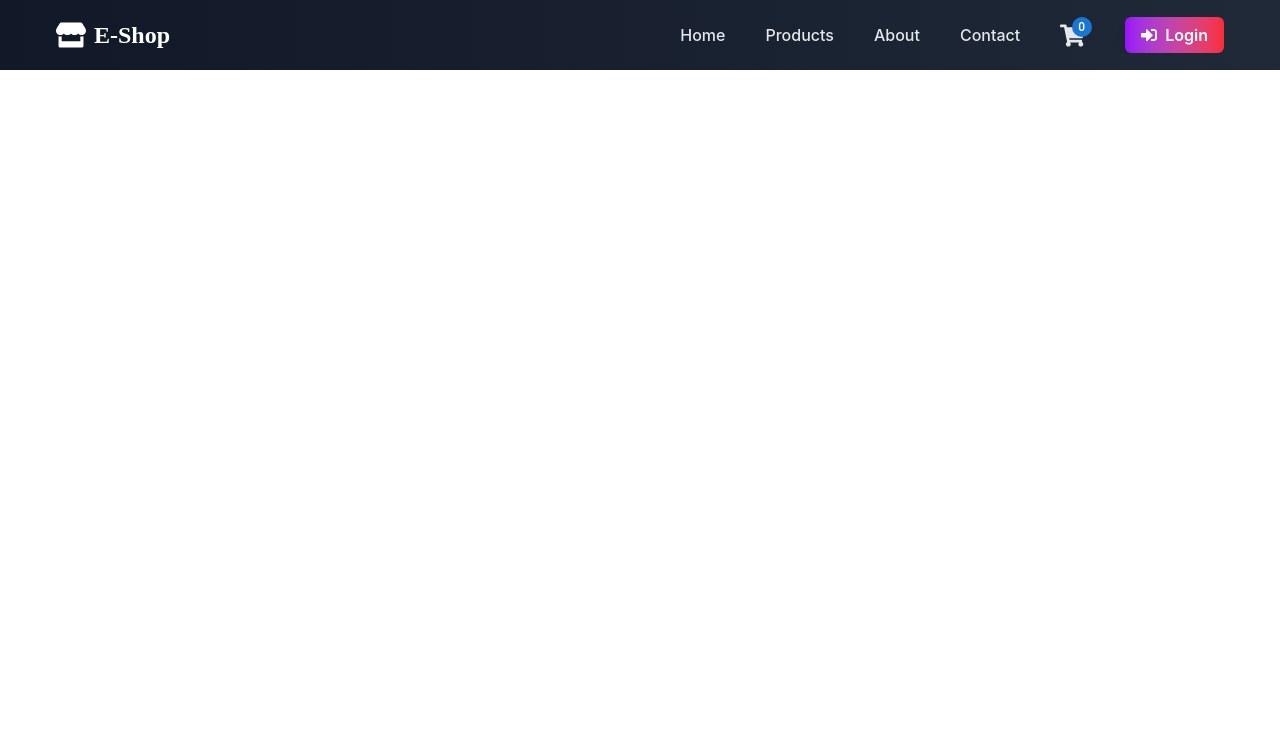
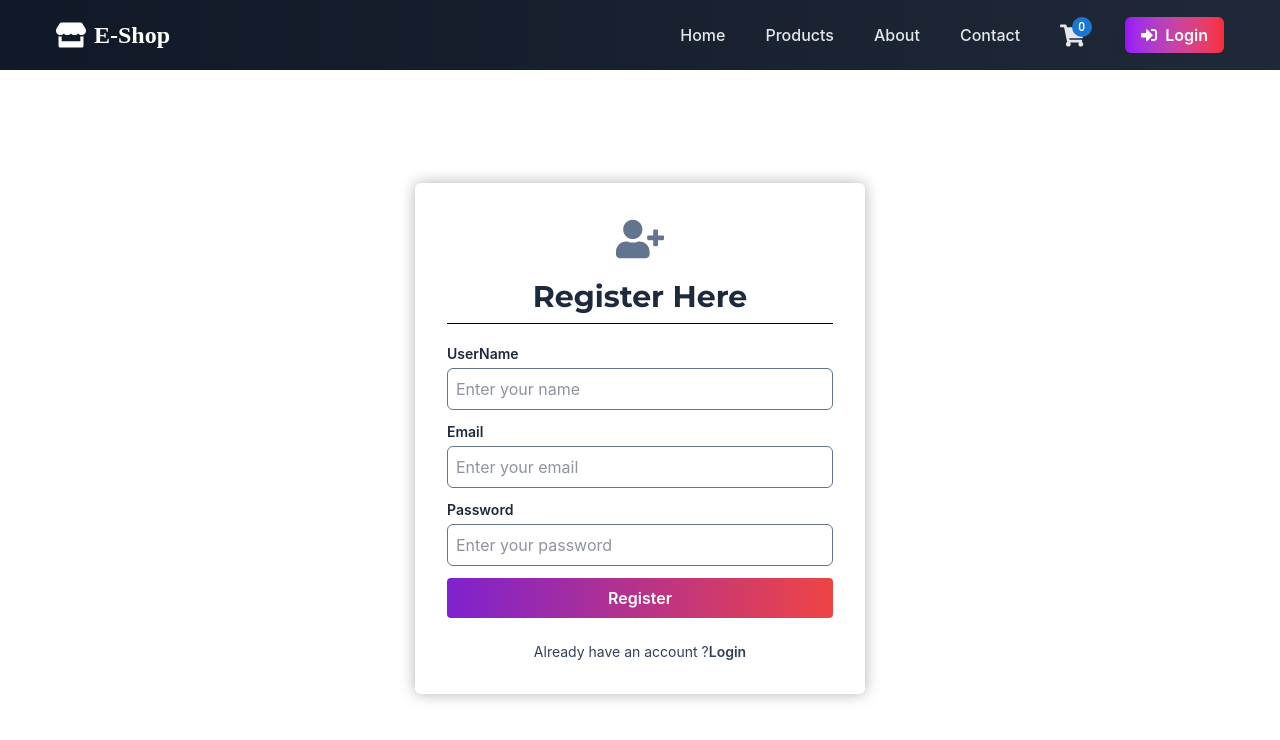
Before and after one commit to sipu45/Ecommerce_Frontend, a React (Vite) app: page /Register in a window 1280 px wide. Shown: the top 740 px of the page. Built offline with nearby package versions, Linux system fonts and the light colour scheme.

Commit message:
User Registration : Setting up the layout

```diff
--- a/src/App.jsx
+++ b/src/App.jsx
@@ -10,6 +10,7 @@
 import Cart from './components/cart/Cart.jsx'
 import Login from './components/auth/Login.jsx'
 import PrivateRoute from './components/PrivateRoute.jsx'
+import Register from './components/auth/Register.jsx'
 
 function App() {
 
@@ -27,7 +28,7 @@
 
               <Route path="/" element={<PrivateRoute publicPage />} >
                 <Route path='/login' element={<Login />}/>
-
+                <Route path='/Register' element={<Register />}/>
               </Route>
 
           </Routes>
--- a/src/components/BackDrop.jsx
+++ b/src/components/BackDrop.jsx
@@ -1,4 +1,3 @@
-import React from 'react'
 
 const BackDrop = ({ data }) => {
   return (
--- /dev/null
+++ b/src/components/auth/Register.jsx
@@ -0,0 +1,97 @@
+import { useState } from "react";
+import { useForm } from "react-hook-form";
+import { FaUserPlus } from "react-icons/fa";
+import { Link, useNavigate } from "react-router-dom";
+import InputField from "../shared/inputField";
+
+const Register = () => {
+  const navigate = useNavigate();
+  const [loader, setLoader] = useState(false);
+
+    // use of react-hook-form
+    const {
+        register,
+        handleSubmit,
+        reset,
+        formState :{errors},
+    } = useForm({
+        mode : "onTouched",
+    });
+
+    const registerHandler = async(data) => {
+        console.log("Register Click");
+        }
+
+  return (
+        <div className="min-h-[calc(100vh-64px)] flex justify-center items-center ">
+                <form
+                    onSubmit={handleSubmit(registerHandler)}
+                    className="sm:w-112.5 w-[360p] shadow-custom py-8 sm:px-8 px-4 rounded-md">
+                        <div className="flex flex-col justify-center items-center space-y-4 ">
+                            <FaUserPlus className="text-slate-500 text-5xl" />
+                            <h1 className="text-slate-800 text-center font-montserrat lg:text-3xl tet-2xl font-bold">
+                                Register Here
+                            </h1>
+                        </div>
+                <hr className="mt-2 mb-5 text-black "/>
+                    <div className="flex flex-col gap-3">
+                        <InputField
+                            label="UserName"
+                            required
+                            id="username"
+                            type="text"
+                            message="UserName is reuired"
+                            placeholder="Enter your name"
+                            register={register}
+                            errors={errors}
+                            />
+
+
+                            <InputField
+                            label="Email"
+                            required
+                            id="email"
+                            type="email"
+                            message="email is reuired"
+                            placeholder="Enter your email"
+                            register={register}
+                            errors={errors}
+                            />
+
+                            <InputField
+                            label="Password"
+                            required
+                            id="password"
+                            min={6}
+                            type="password"
+                            message="*Password is reuired"
+                            placeholder="Enter your password"
+                            register={register}
+                            errors={errors}
+                            />
+                    </div>
+
+                    <button
+                        disabled={loader}
+                        className="bg-button-gradient flex gap-2 items-center justify-center font-semibold text-white w-full py-2 hover:text-slate-400 transition-colors duration-100 rounded-sm my-3"
+                        type="submit">
+                            {loader ?(
+                                <>Loading...</>
+                            ) : (
+                                <>Register</>
+                            )}
+                    </button>
+
+                        <p className="text-center text-sm text-slate-700 mt-6">
+                            Already have an account ?
+                            <Link
+                              className="font-semibold hover:text-black"
+                              to="/login">
+                            <span>Login</span></Link>
+                        </p>
+                </form>
+        </div>
+  );
+}
+
+export default Register
```
